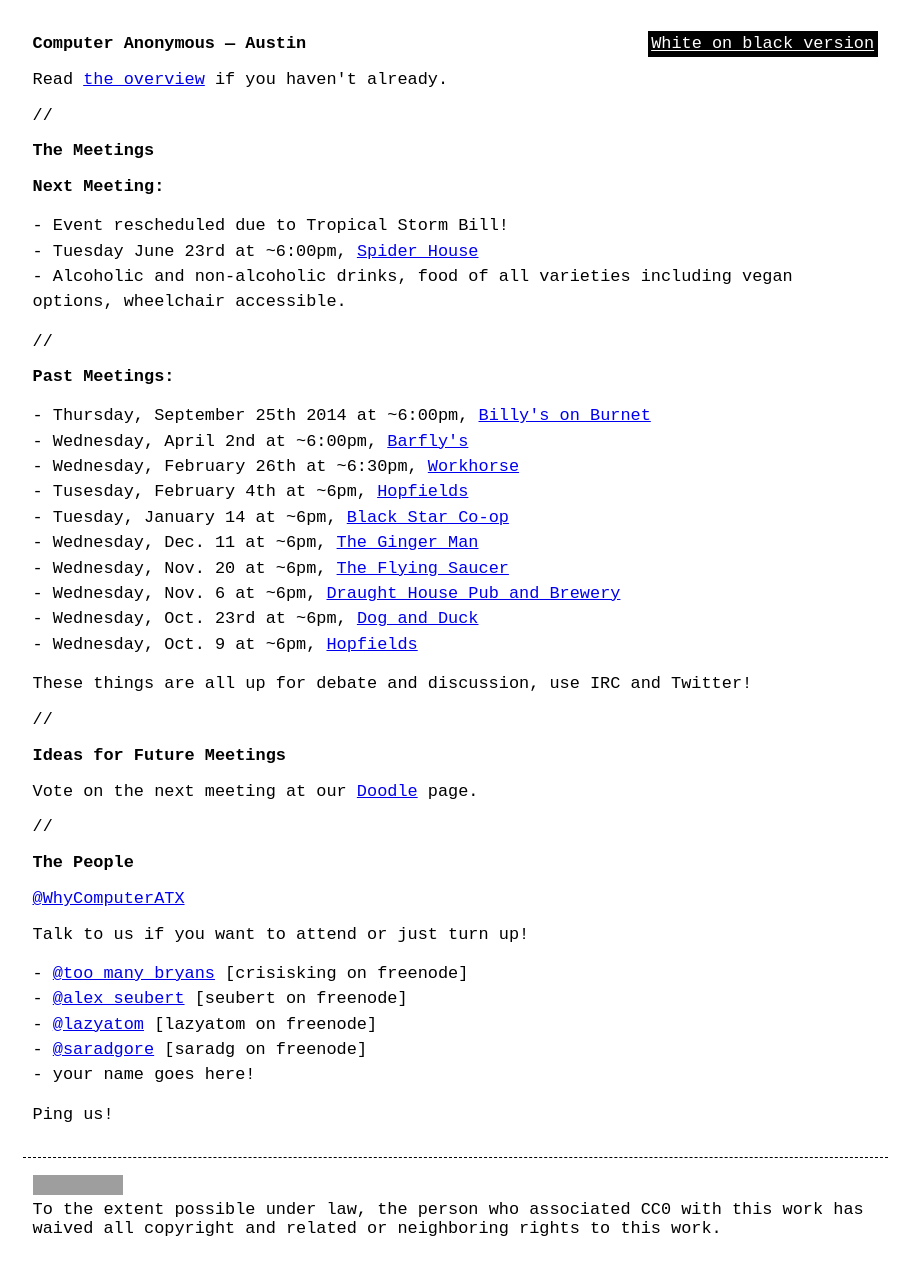
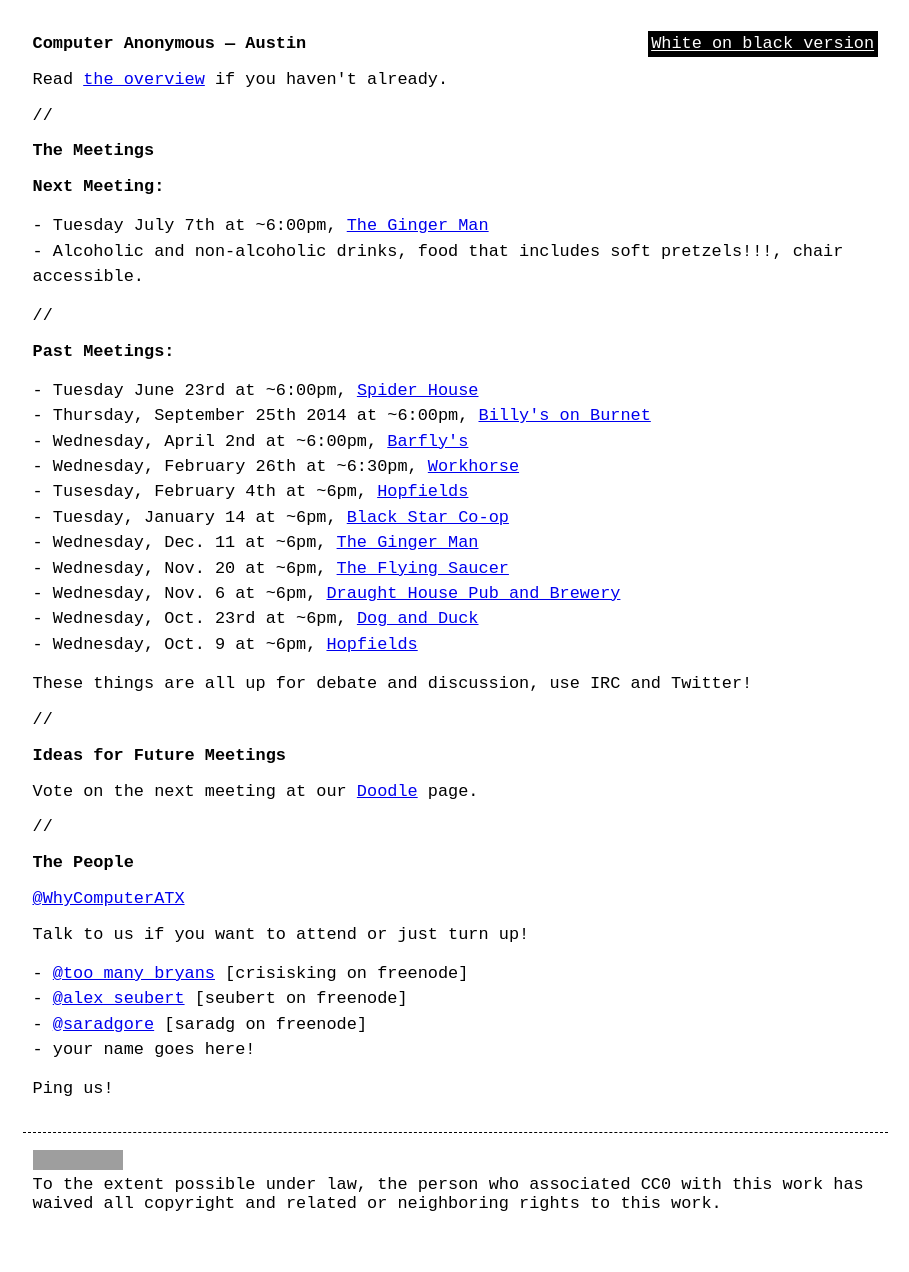
Before and after one commit to computeranonymous/computer, a Jekyll site: the page built from us_austin.html, in a window 1280 px wide. Shown: the whole page, without its empty margins (185-1094 px from the left). Built offline with Jekyll 4.4.1, drawn with Linux system fonts in a browser that asks for light colours; after the commit the page ends 1247 px from its top, so only the background shows below that; grey boxes are pictures that could not be loaded.

Commit message:
Added new date/time to us_austin
also removed member who has moved

```diff
--- a/us_austin.html
+++ b/us_austin.html
@@ -13,9 +13,8 @@
 <h3>Next Meeting:</h3>
 
 <ul>
-    <li>Event rescheduled due to Tropical Storm Bill!</li>
-    <li>Tuesday June 23rd at ~6:00pm, <a href="https://spiderhouseaustin.com/cafe/">Spider House</a> </li>
-    <li>Alcoholic and non-alcoholic drinks, food of all varieties including vegan options, wheelchair accessible.</li>
+    <li>Tuesday July 7th at ~6:00pm, <a href="http://thegingerman.com/austin/">The Ginger Man</a></li>
+    <li>Alcoholic and non-alcoholic drinks, food that includes soft pretzels!!!, chair accessible.</li>
 </ul>
 
 <p>//</p>
@@ -23,6 +22,7 @@
 <h3>Past Meetings:</h3>
 
 <ul>
+    <li>Tuesday June 23rd at ~6:00pm, <a href="https://spiderhouseaustin.com/cafe/">Spider House</a> </li>
     <li>Thursday, September 25th 2014 at ~6:00pm, <a href="http://www.billysonburnet.com/">Billy's on Burnet</a></li>
     <li>Wednesday, April 2nd  at ~6:00pm, <a href="http://www.barflysaustin.com/">Barfly's</a></li>
     <li>Wednesday, February 26th  at ~6:30pm, <a href="http://workhorsebar.com/">Workhorse</a></li>
@@ -54,7 +54,6 @@
 <ul>
     <li><a href="https://twitter.com/too_many_bryans">@too_many_bryans</a> [crisisking on freenode]</li>
     <li><a href="https://twitter.com/alex_seubert">@alex_seubert</a> [seubert on freenode]</li>
-    <li><a href="https://twitter.com/lazyatom">@lazyatom</a> [lazyatom on freenode]</li>
     <li><a href="https://twitter.com/saradgore">@saradgore</a> [saradg on freenode]</li>
     <li>your name goes here!</li>
 </ul>
```
